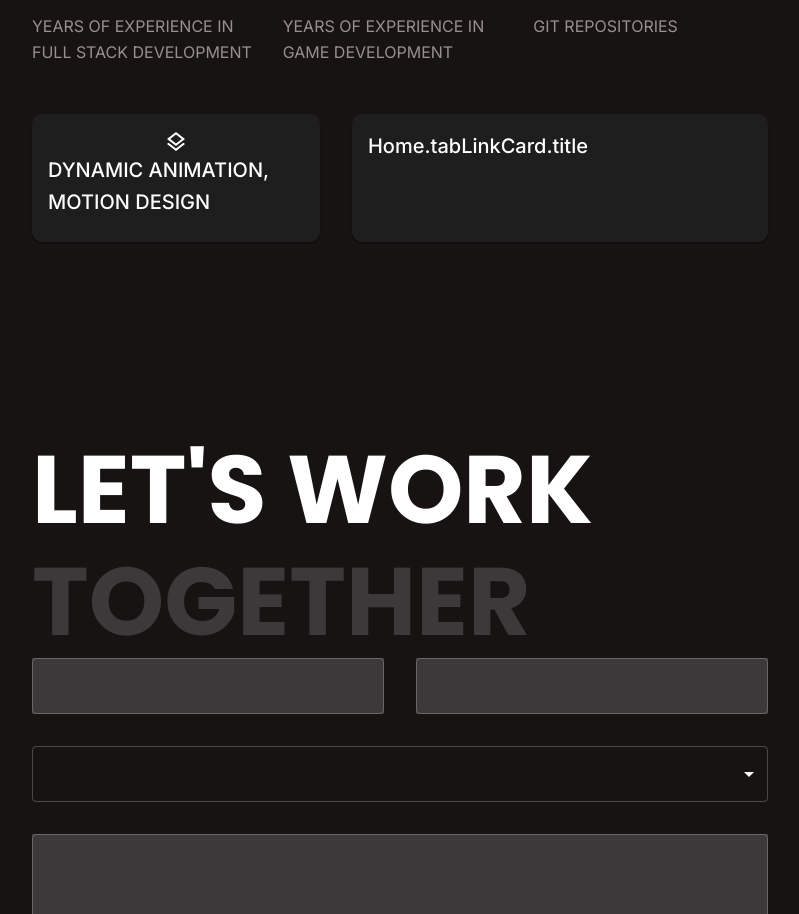
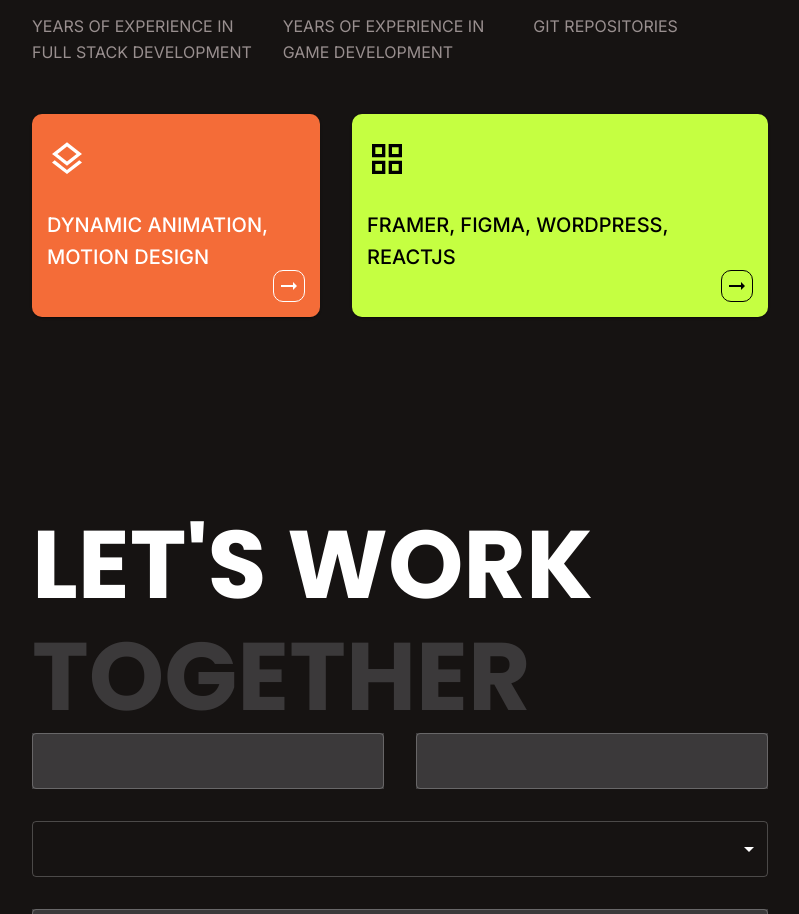
Before and after one commit to rotembab/resume-frontend, a React (Vite) app: page / in a window 1280 px wide. Shown: the part 815-1729 px from the top of the page, without its empty margins (448-1247 px from the left). Built offline with nearby package versions, Linux system fonts and the light colour scheme.

Commit message:
added a few things to make it look better

```diff
--- a/src/components/pages/home/home-tab-links/home-tab-links.component.tsx
+++ b/src/components/pages/home/home-tab-links/home-tab-links.component.tsx
@@ -1,26 +1,24 @@
 import Grid from '@mui/material/Grid2';
 import { TabLinkCard } from '../../../ui/tab-link-card/tab-link-card.component';
-import { useTranslation } from 'react-i18next';
-import { LayersOutlined } from '@mui/icons-material';
+import { GridViewOutlined, LayersOutlined } from '@mui/icons-material';
+import { customColors } from '../../../../themes/custom-colors';
 export const HomeTabLinks = () => {
-  const { t } = useTranslation();
   return (
     <Grid spacing={4} container size={12}>
       <Grid size={{ xs: 12, md: 5 }}>
         <TabLinkCard
-          link={'/'}
+          link={'/experience'}
           title={'DYNAMIC ANIMATION, MOTION DESIGN'}
-          icon={<LayersOutlined />}
+          Icon={LayersOutlined}
+          color={customColors.tabLinkCard1}
         />
       </Grid>
       <Grid size={{ xs: 12, md: 7 }}>
         <TabLinkCard
-          link={'/'}
-          title={t('Home.tabLinkCard.title')}
-          icon={
-            //put layout like a grid icon here
-            <></>
-          }
+          link={'/projects'}
+          title={'FRAMER, FIGMA, WORDPRESS, REACTJS'}
+          Icon={GridViewOutlined}
+          color={customColors.tabLinkCard2}
         />
       </Grid>
     </Grid>
--- a/src/components/ui/tab-link-card/tab-link-card.component.tsx
+++ b/src/components/ui/tab-link-card/tab-link-card.component.tsx
@@ -1,32 +1,86 @@
-import { Card, Typography, CardContent, Box } from '@mui/material';
+import {
+  Card,
+  Typography,
+  CardContent,
+  Box,
+  Button,
+  SvgIconTypeMap,
+} from '@mui/material';
 import { useNavigate } from 'react-router';
 import { useMediaQuery } from '@mui/material';
 import { customSizesMediaQuery } from '../../../themes/custom-sizes-query';
+import { ArrowRightAlt } from '@mui/icons-material';
+import { useState } from 'react';
+import { OverridableComponent } from '@mui/material/OverridableComponent';
 
 type TabLinkCardProps = {
   link: string;
   title: string;
-  icon: React.ReactNode;
+  Icon: OverridableComponent<SvgIconTypeMap<{}, 'svg'>> & {
+    muiName: string;
+  };
+  color: {
+    main: string;
+    contrastText: string;
+  };
 };
 
-export const TabLinkCard = ({ link, title, icon }: TabLinkCardProps) => {
+export const TabLinkCard = ({ link, title, Icon, color }: TabLinkCardProps) => {
   const navigate = useNavigate();
   const isBelowMd = useMediaQuery(customSizesMediaQuery.md);
+  const [hovered, setHovered] = useState(false);
+
   return (
     <Card
       sx={{
         borderRadius: '10px',
-        width: isBelowMd ? '50%' : '100%',
+        width: isBelowMd ? '75%' : '100%',
         margin: isBelowMd ? 'auto' : '0',
         height: '100%',
+        position: 'relative',
       }}
-      onClick={() => navigate(link)}
     >
-      <CardContent>
-        <Box display={'flex'} justifyContent={'center'}>
-          {icon}
+      <CardContent sx={{ padding: '15px', backgroundColor: color.main }}>
+        <Box sx={{ paddingY: '10px' }} display={'flex'} justifyContent={'left'}>
+          <Icon sx={{ fontSize: '40px', color: color.contrastText }} />
         </Box>
-        <Typography variant='h6'>{title}</Typography>
+        <Typography
+          color={color.contrastText}
+          sx={{
+            paddingY: '20px',
+          }}
+          variant='h6'
+        >
+          {title}
+        </Typography>
+        <Button
+          onClick={() => navigate(link)}
+          sx={{
+            position: 'absolute',
+            right: '15px',
+            bottom: '15px',
+            minWidth: '32px',
+            minHeight: '32px',
+            padding: '1px',
+            borderRadius: '10px',
+            backgroundColor: hovered ? color.contrastText : 'transparent',
+            borderColor: color.contrastText,
+          }}
+          variant={hovered ? 'contained' : 'outlined'}
+          onMouseEnter={() => {
+            setHovered(true);
+          }}
+          onMouseLeave={() => {
+            setHovered(false);
+          }}
+        >
+          <ArrowRightAlt
+            sx={{
+              color: hovered ? color.main : color.contrastText,
+              fontSize: '24px',
+            }}
+          />
+        </Button>
       </CardContent>
     </Card>
   );
--- a/src/themes/custom-colors.ts
+++ b/src/themes/custom-colors.ts
@@ -16,6 +16,8 @@ export const customColors = {
   descriptionColor: { main: '#7A7B7D', contrastText: '#fff' },
   paragraphColor: { main: '#998F8F', contrastText: '#fff' },
   inputColor: { main: '#3B393A', contrastText: '#999999' },
+  tabLinkCard1: { main: '#F46C38', contrastText: '#fff' },
+  tabLinkCard2: { main: '#C5FF41', contrastText: '#000' },
 };
 
 export type CustomColor = keyof typeof customColors;
```
